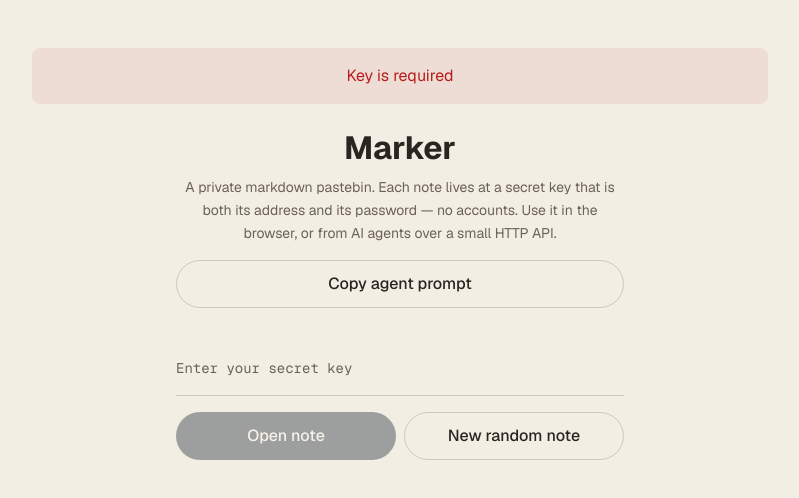
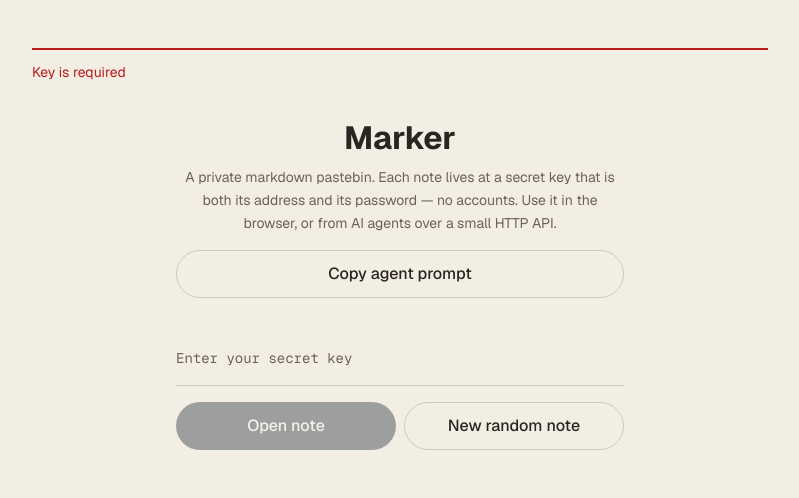
Before and after one commit to lawrenceluk/marker, a Next.js app: page / in a window 1280 px wide. Both pictures are taken after a click on the button "New random note". Shown: the top 498 px of the page, without its empty margins (240-1039 px from the left). Built offline with nearby package versions, Linux system fonts and the light colour scheme; no server answers.

Commit message:
Align note error banner and toolbar tooltips with surface styles
Use banner-error on the note page like /c, and give toolbar tooltips square corners with a rule-ink border instead of rounded shadowed slabs.

Co-authored-by: lawrenceluk <lawrenceluk@users.noreply.github.com>

```diff
--- a/app/components/NoteApp.tsx
+++ b/app/components/NoteApp.tsx
@@ -511,7 +511,7 @@ export function NoteApp({
         )}
 
         {error && (
-          <div role="alert" className="mb-6 p-4 rounded-lg bg-danger-surface text-danger text-center">
+          <div role="alert" className="banner-error mb-6">
             {error}
           </div>
         )}
--- a/app/components/ToolbarButton.tsx
+++ b/app/components/ToolbarButton.tsx
@@ -9,7 +9,7 @@ export const toolbarButtonClass = iconButtonClass;
 export const toolbarButtonActiveClass = iconButtonPressedClass;
 
 const toolbarTooltipBaseClass =
-  "pointer-events-none absolute z-20 whitespace-nowrap rounded-md bg-slab px-2 py-1 text-xs font-medium text-on-slab opacity-0 shadow-sm transition-opacity group-hover:opacity-100 group-focus-visible:opacity-100";
+  "pointer-events-none absolute z-20 whitespace-nowrap rounded-none border border-rule-ink bg-background px-2 py-1 text-xs font-medium text-foreground opacity-0 transition-opacity group-hover:opacity-100 group-focus-visible:opacity-100";
 
 export const toolbarTooltipClass = `${toolbarTooltipBaseClass} top-full mt-1.5 left-1/2 -translate-x-1/2`;
 
```
